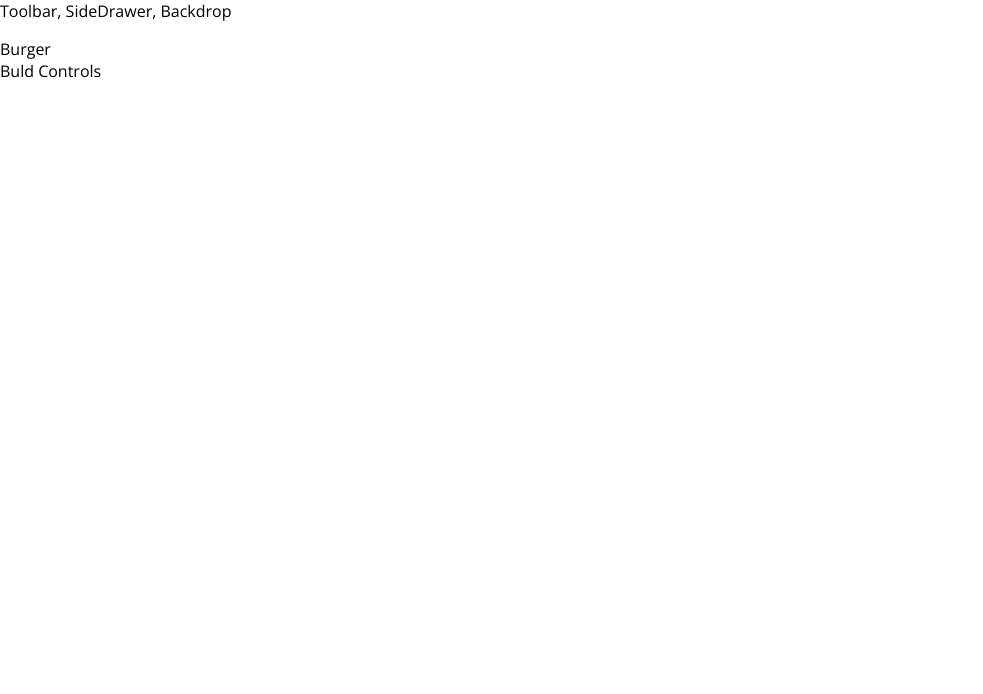
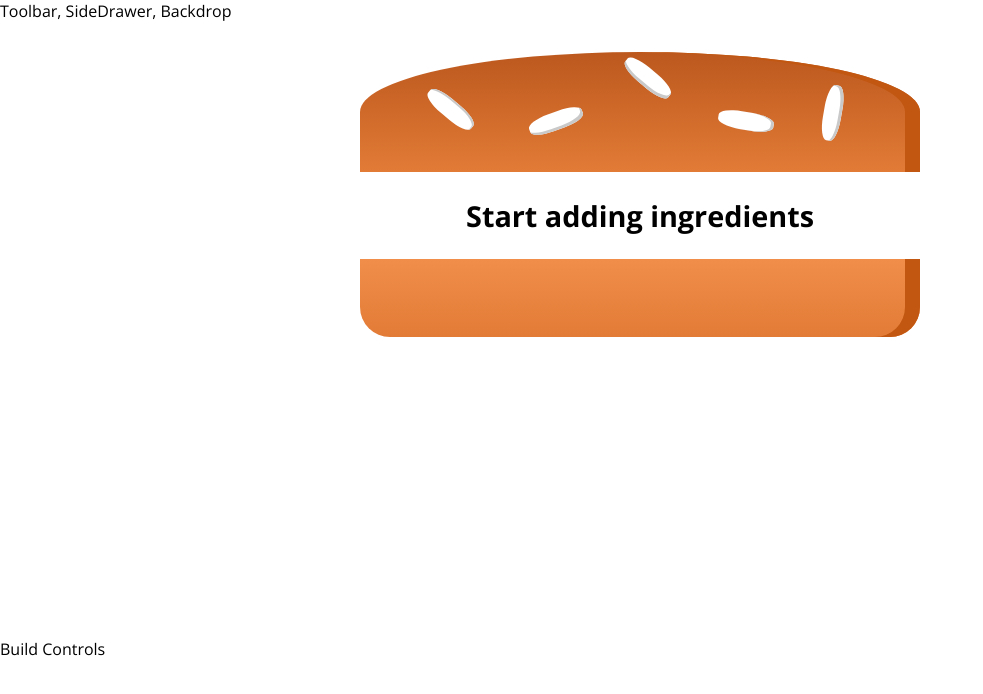
Before and after one commit to wouter-droog/BurgerProject, a React (Create React App) app: page / in a window 1280 px wide. Shown: the top 694 px of the page, without its empty margins (0-983 px from the left). Built offline with nearby package versions, Linux system fonts and the light colour scheme.

Commit message:
Add Burger and Burgeringredient component

```diff
--- /dev/null
+++ b/src/components/Burger/Burger.js
@@ -0,0 +1,30 @@
+import React from 'react';
+import BurgerIngredient from './BurgerIngredient/BurgerIngredient';
+
+import BurgerStyles from './Burger.module.css';
+
+
+const burger = (props) => {
+
+    let ingredients = [];
+    for (let [ingredient, amount] of Object.entries(props.ingredients)) {
+        for (let i=0; i<amount; i++ ){
+            ingredients.push(<BurgerIngredient key={ingredient + i} type={ingredient}/>);
+        }
+    }
+
+    if (ingredients.length === 0) {
+        ingredients = <h2>Start adding ingredients</h2>
+    }
+
+    return (
+        <div className={BurgerStyles.Burger}>
+            <BurgerIngredient type={'bread-top'} />
+            {ingredients}
+            <BurgerIngredient type={'bread-bottom'} />
+        </div>
+    );
+};
+
+
+export default burger;
--- /dev/null
+++ b/src/components/Burger/Burger.module.css
@@ -0,0 +1,33 @@
+.Burger {
+    width: 100%;
+    margin: auto;
+    height: 250px;
+    overflow: scroll;
+    text-align: center;
+    font-weight: bold;
+    font-size: 1.2rem;
+}
+
+
+@media(min-width: 500px) and (min-height: 401px) {
+    .Burger {
+        width: 450px;
+        height: 400px;
+    }
+}
+
+
+@media(min-width: 1000px) and (min-height: 700px) {
+    .Burger {
+        width: 700px;
+        height: 600px;
+    }
+}
+
+
+@media(min-width: 500px) and (max-height: 400px) {
+    .Burger {
+        width: 350px;
+        height: 300px;
+    }
+}
--- /dev/null
+++ b/src/components/Burger/BurgerIngredient/BurgerIngredient.js
@@ -0,0 +1,51 @@
+import  React from 'react';
+import PropTypes from 'prop-types';
+
+import burgerIngredientStyles from './BurgerIngredient.module.css';
+
+
+const typeIngredients = ['bread-top', 'bread-bottom', 'cheese', 'meat', 'bacon', 'salad'];
+
+
+const burgerIngredient = (props) => {
+
+    let ingredient = null;
+
+    switch (props.type) {
+        case 'bread-bottom':
+            ingredient = <div className={burgerIngredientStyles.BreadBottom}></div>;
+            break;
+        case 'bread-top':
+            ingredient = (
+                <div className={burgerIngredientStyles.BreadTop}>
+                    <div className={burgerIngredientStyles.Seeds1}></div>
+                    <div className={burgerIngredientStyles.Seeds2}></div>
+                </div>
+            );
+            break;
+        case 'meat':
+            ingredient = <div className={burgerIngredientStyles.Meat}></div>;
+            break;
+        case 'cheese':
+            ingredient = <div className={burgerIngredientStyles.Cheese}></div>;
+            break;
+        case 'salad':
+            ingredient = <div className={burgerIngredientStyles.Salad}></div>;
+            break;
+        case 'bacon':
+            ingredient = <div className={burgerIngredientStyles.Bacon}></div>;
+            break;
+        default:
+            ingredient = null;
+            break;
+    }
+
+    return ingredient;
+}
+
+
+burgerIngredient.propTypes = {
+    type: PropTypes.oneOf(typeIngredients).isRequired
+}
+
+export default burgerIngredient;
--- /dev/null
+++ b/src/components/Burger/BurgerIngredient/BurgerIngredient.module.css
@@ -0,0 +1,113 @@
+.BreadBottom {
+    height: 13%;
+    width: 80%;
+    background: linear-gradient(#F08E4A, #e27b36);
+    border-radius: 0 0 30px 30px;
+    box-shadow: inset -15px 0 #c15711;
+    margin: 2% auto;
+}
+
+.BreadTop {
+    height: 20%;
+    width: 80%;
+    background: linear-gradient(#bc581e, #e27b36);
+    border-radius: 50% 50% 0 0;
+    box-shadow: inset -15px 0 #c15711;
+    margin: 2% auto;
+    position: relative;
+}
+
+.Seeds1 {
+    width: 10%;
+    height: 15%;
+    position: absolute;
+    background-color: white;
+    left: 30%;
+    top: 50%;
+    border-radius: 40%;
+    transform: rotate(-20deg);
+    box-shadow: inset -2px -3px #c9c9c9;
+}
+
+.Seeds1:after {
+    content: "";
+    width: 100%;
+    height: 100%;
+    position: absolute;
+    background-color: white;
+    left: -170%;
+    top: -260%;
+    border-radius: 40%;
+    transform: rotate(60deg);
+    box-shadow: inset -1px 2px #c9c9c9;
+  }
+
+.Seeds1:before {
+    content: "";
+    width: 100%;
+    height: 100%;
+    position: absolute;
+    background-color: white;
+    left: 180%;
+    top: -50%;
+    border-radius: 40%;
+    transform: rotate(60deg);
+    box-shadow: inset -1px -3px #c9c9c9;
+  }
+
+  .Seeds2 {
+    width: 10%;
+    height: 15%;
+    position: absolute;
+    background-color: white;
+    left: 64%;
+    top: 50%;
+    border-radius: 40%;
+    transform: rotate(10deg);
+    box-shadow: inset -3px 0 #c9c9c9;
+  }
+
+  .Seeds2:before {
+    content: "";
+    width: 100%;
+    height: 100%;
+    position: absolute;
+    background-color: white;
+    left: 150%;
+    top: -130%;
+    border-radius: 40%;
+    transform: rotate(90deg);
+    box-shadow: inset 1px 3px #c9c9c9;
+  }
+
+
+.Meat {
+    width: 80%;
+    height: 8%;
+    background: linear-gradient(#7f3608, #702e05);
+    margin: 2% auto;
+    border-radius: 15px;
+}
+
+.Cheese {
+    width: 90%;
+    height: 4.5%;
+    margin: 2% auto;
+    background: linear-gradient(#f4d004, #d6bb22);
+    border-radius: 20px;
+}
+
+.Salad {
+    width: 85%;
+    height: 7%;
+    margin: 2% auto;
+    background: linear-gradient(#228c1d, #91ce50);
+    border-radius: 20px;
+}
+
+.Bacon {
+    width: 80%;
+    height: 3%;
+    background: linear-gradient(#bf3813, #c45e38);
+    margin: 2% auto;
+}
--- a/src/containers/BurgerBuilder/BurgerBuilder.js
+++ b/src/containers/BurgerBuilder/BurgerBuilder.js
@@ -1,14 +1,23 @@
 import React, { Component } from 'react';
+import Burger from '../../components/Burger/Burger';
 
 
 class BurgerBuilder extends Component {
 
+    state = {
+        ingredients: {
+            salad: 0,
+            bacon: 0,
+            cheese: 0,
+            meat: 0
+        }
+    };
 
     render () {
         return (
             <>
-                <div>Burger</div>
-                <div>Buld Controls</div>
+                <Burger ingredients={this.state.ingredients}/>
+                <div>Build Controls</div>
             </>
         )
     }
```
Also changed, not shown: package.json (+8 -1 lines), 2 other files (tests, documents, lock files or other folders).
